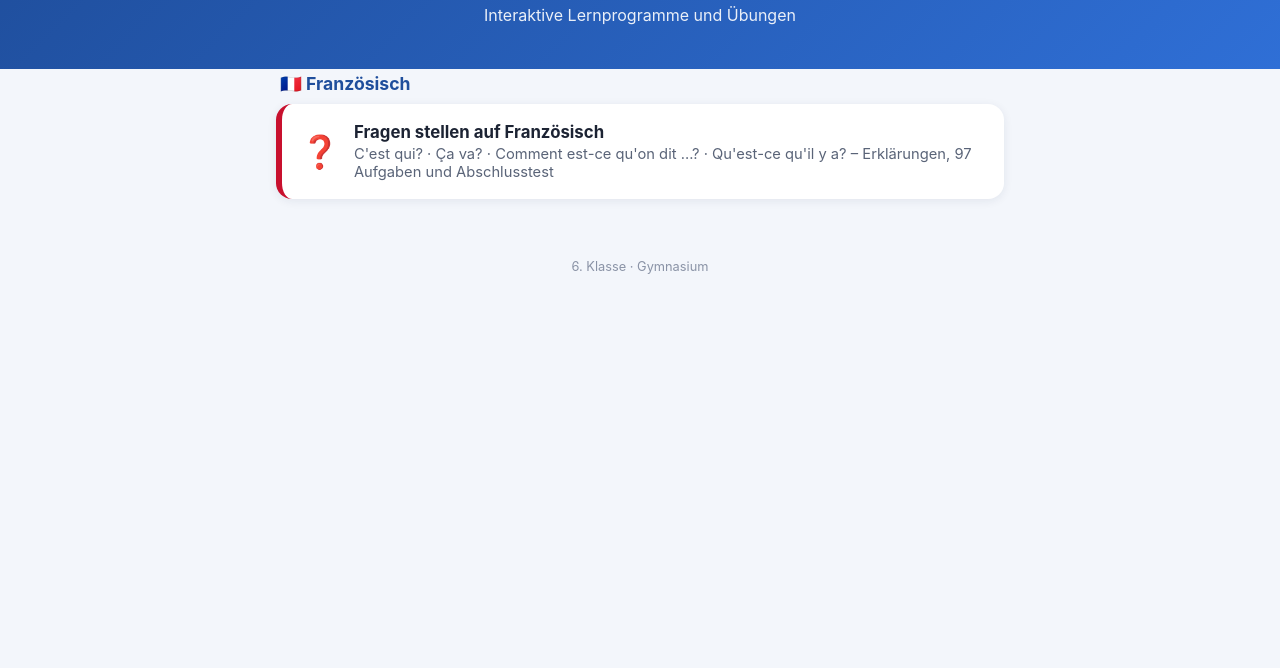
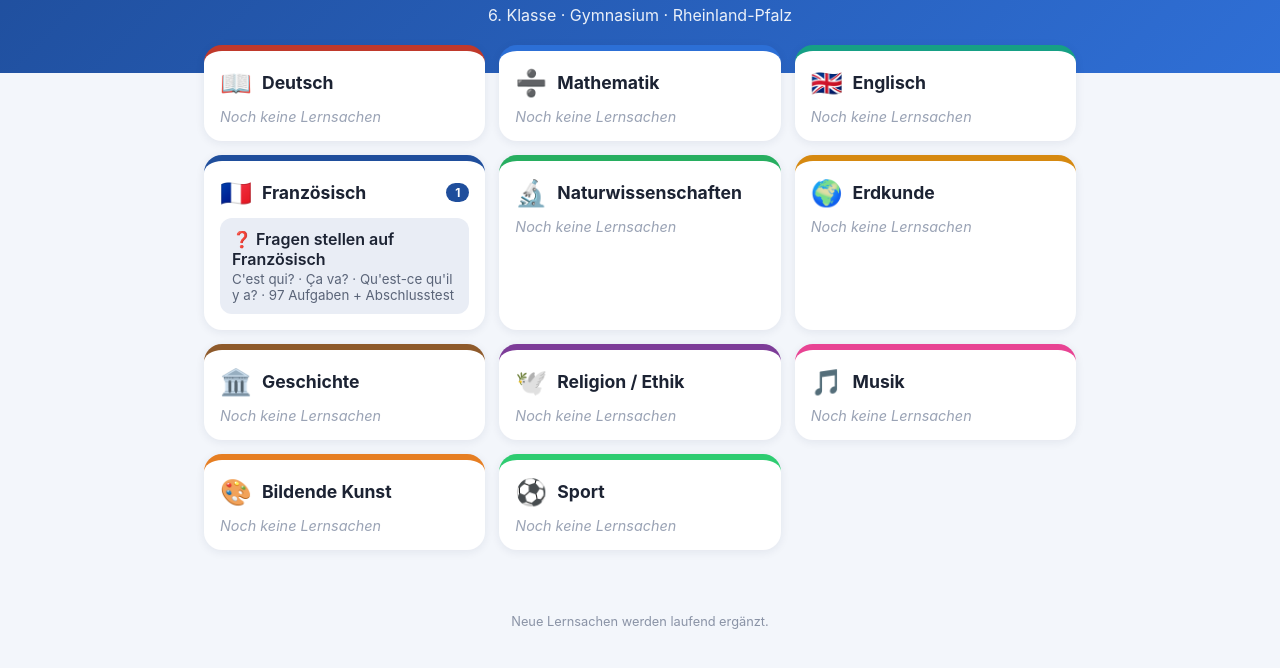
Before and after one commit to saschahoffmannsh-gif/arjens-lernportal, a plain HTML site: page index.html in a window 1280 px wide. Shown: the part 82-750 px from the top of the page. Drawn offline with Linux system fonts and the light colour scheme.

Commit message:
Fächerübersicht 6. Klasse RLP

```diff
--- a/index.html
+++ b/index.html
@@ -1,21 +1,36 @@
 <!doctype html>
 <html lang="de"><head><meta charset="utf-8"><meta name="viewport" content="width=device-width,initial-scale=1">
-<title>Lernen</title><meta name="theme-color" content="#1f4e9c">
+<title>Lernen – 6. Klasse</title><meta name="theme-color" content="#1f4e9c">
 <style>
 *{box-sizing:border-box}body{margin:0;font-family:-apple-system,BlinkMacSystemFont,"Segoe UI",Roboto,sans-serif;background:#f3f6fb;color:#1c2333}
-header{background:linear-gradient(135deg,#1f4e9c,#2f6fd6);color:#fff;padding:36px 20px 44px;text-align:center}
+header{background:linear-gradient(135deg,#1f4e9c,#2f6fd6);color:#fff;padding:36px 20px 48px;text-align:center}
 header h1{margin:0;font-size:2.2rem}header p{margin:8px 0 0;opacity:.9}
-main{max-width:760px;margin:-24px auto 40px;padding:0 16px}
-h2{font-size:1.1rem;margin:28px 4px 10px;color:#1f4e9c;display:flex;align-items:center;gap:8px}
-a.card{display:flex;gap:14px;align-items:center;background:#fff;border-radius:16px;padding:18px;margin-bottom:12px;text-decoration:none;color:inherit;box-shadow:0 2px 10px rgba(20,40,80,.08);border-left:6px solid #c8102e;transition:transform .15s}
-a.card:active,a.card:hover{transform:translateY(-2px)}
-.ic{font-size:2rem;flex:none}.t{font-weight:700;font-size:1.05rem}.d{color:#5a6478;font-size:.92rem;margin-top:3px}
-footer{text-align:center;color:#8a93a6;font-size:.8rem;padding:20px}
+main{max-width:900px;margin:-28px auto 40px;padding:0 14px}
+.grid{display:grid;grid-template-columns:repeat(auto-fill,minmax(250px,1fr));gap:14px}
+.subj{background:#fff;border-radius:18px;padding:16px;box-shadow:0 2px 10px rgba(20,40,80,.08);border-top:6px solid var(--c)}
+.subj h2{margin:0 0 10px;font-size:1.1rem;display:flex;align-items:center;gap:10px}
+.subj h2 span{font-size:1.6rem}
+.subj a{display:block;background:color-mix(in srgb,var(--c) 10%,#fff);border-radius:12px;padding:11px 12px;margin-top:8px;text-decoration:none;color:inherit;font-weight:600}
+.subj a small{display:block;font-weight:400;color:#5a6478;margin-top:2px}
+.subj a:hover{filter:brightness(.96)}
+.empty{color:#9aa3b5;font-size:.9rem;font-style:italic}
+.cnt{margin-left:auto;background:var(--c);color:#fff;font-size:.75rem;border-radius:99px;padding:2px 9px}
+footer{text-align:center;color:#8a93a6;font-size:.8rem;padding:24px}
 </style></head><body>
-<header><h1>📚 Lernen</h1><p>Interaktive Lernprogramme und Übungen</p></header>
-<main>
-<h2>🇫🇷 Französisch</h2>
-<a class="card" href="francais/fragen/"><div class="ic">❓</div><div><div class="t">Fragen stellen auf Französisch</div><div class="d">C'est qui? · Ça va? · Comment est-ce qu'on dit …? · Qu'est-ce qu'il y a? – Erklärungen, 97 Aufgaben und Abschlusstest</div></div></a>
-</main>
-<footer>6. Klasse · Gymnasium</footer>
+<header><h1>📚 Lernen</h1><p>6. Klasse · Gymnasium · Rheinland-Pfalz</p></header>
+<main><div class="grid">
+<div class="subj" style="--c:#c0392b"><h2><span>📖</span>Deutsch</h2><div class="empty">Noch keine Lernsachen</div></div>
+<div class="subj" style="--c:#2c6fd6"><h2><span>➗</span>Mathematik</h2><div class="empty">Noch keine Lernsachen</div></div>
+<div class="subj" style="--c:#16a085"><h2><span>🇬🇧</span>Englisch</h2><div class="empty">Noch keine Lernsachen</div></div>
+<div class="subj" style="--c:#1f4e9c"><h2><span>🇫🇷</span>Französisch<b class="cnt">1</b></h2>
+<a href="francais/fragen/">❓ Fragen stellen auf Französisch<small>C'est qui? · Ça va? · Qu'est-ce qu'il y a? · 97 Aufgaben + Abschlusstest</small></a></div>
+<div class="subj" style="--c:#27ae60"><h2><span>🔬</span>Naturwissenschaften</h2><div class="empty">Noch keine Lernsachen</div></div>
+<div class="subj" style="--c:#d68910"><h2><span>🌍</span>Erdkunde</h2><div class="empty">Noch keine Lernsachen</div></div>
+<div class="subj" style="--c:#8e5a2b"><h2><span>🏛️</span>Geschichte</h2><div class="empty">Noch keine Lernsachen</div></div>
+<div class="subj" style="--c:#7d3c98"><h2><span>🕊️</span>Religion / Ethik</h2><div class="empty">Noch keine Lernsachen</div></div>
+<div class="subj" style="--c:#e84393"><h2><span>🎵</span>Musik</h2><div class="empty">Noch keine Lernsachen</div></div>
+<div class="subj" style="--c:#e67e22"><h2><span>🎨</span>Bildende Kunst</h2><div class="empty">Noch keine Lernsachen</div></div>
+<div class="subj" style="--c:#2ecc71"><h2><span>⚽</span>Sport</h2><div class="empty">Noch keine Lernsachen</div></div>
+</div></main>
+<footer>Neue Lernsachen werden laufend ergänzt.</footer>
 </body></html>
```
